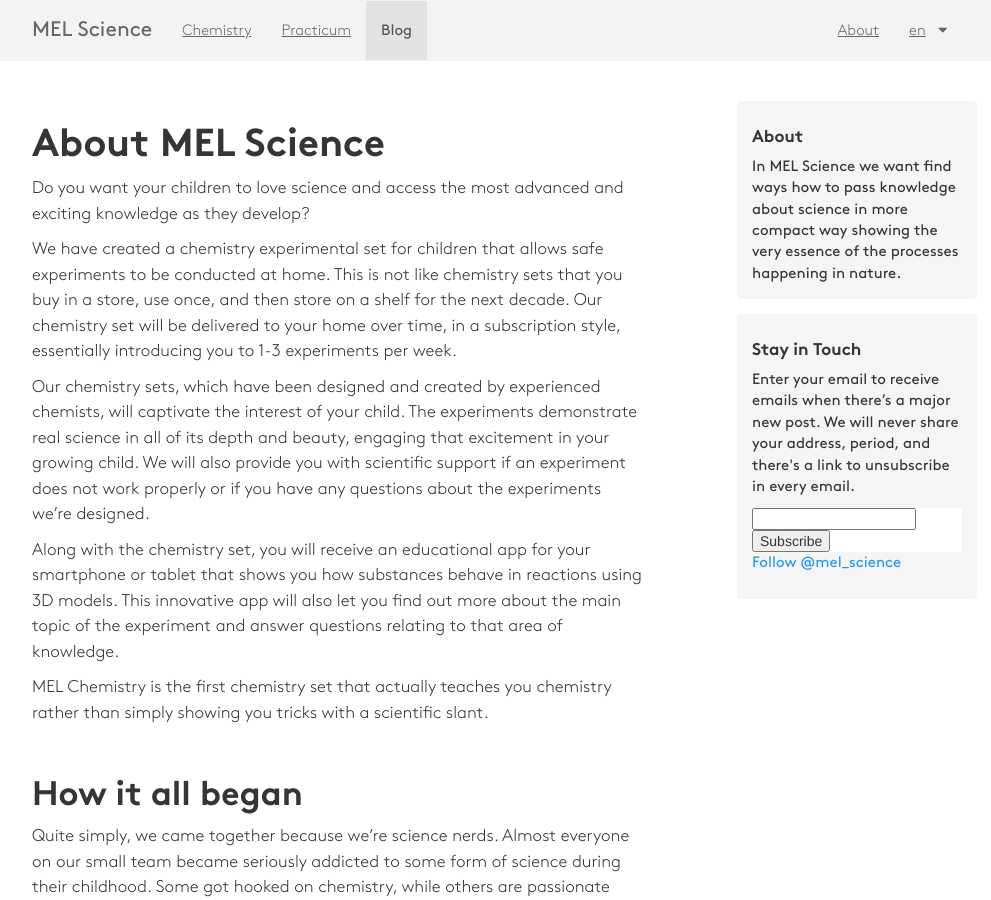
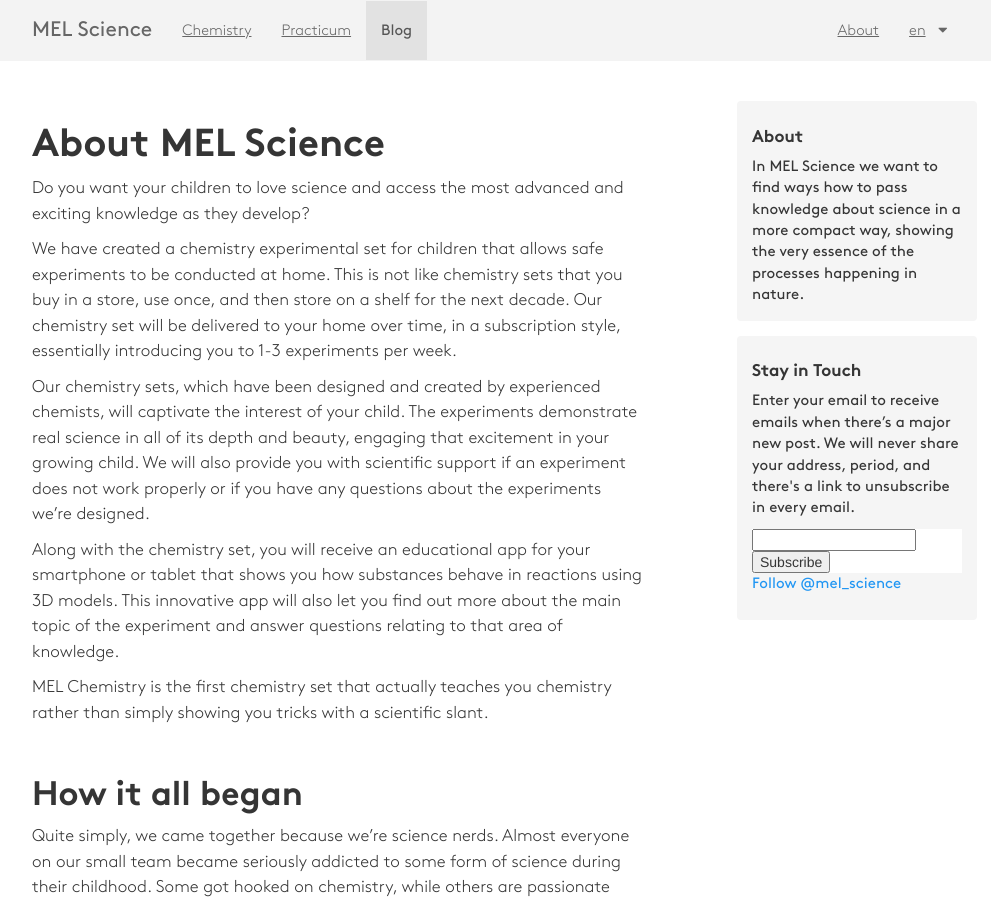
Before and after one commit to MELScience/blog.melscience.com, a Jekyll site: the page built from en/about.md, in a window 1280 px wide and 900 px high. Shown: the whole window, without its empty margins (143-1134 px from the left). Built offline with Jekyll 4.4.1, drawn with Linux system fonts in a browser that asks for light colours; nearby versions of some CDN libraries; comment, search, counter and statistics services are not loaded.

```diff
--- a/_data/localization_en.yml
+++ b/_data/localization_en.yml
@@ -2,7 +2,7 @@
 blog: Blog
 chemistry: Chemistry
 about: About
-about-text: In MEL Science we want find ways how to pass knowledge about science in more compact way showing the very essence of the processes happening in nature.
+about-text: In MEL Science we want to find ways how to pass knowledge about science in a more compact way, showing the very essence of the processes happening in nature.
 other-languages: Other languages
 language-name:
   en: English
```
